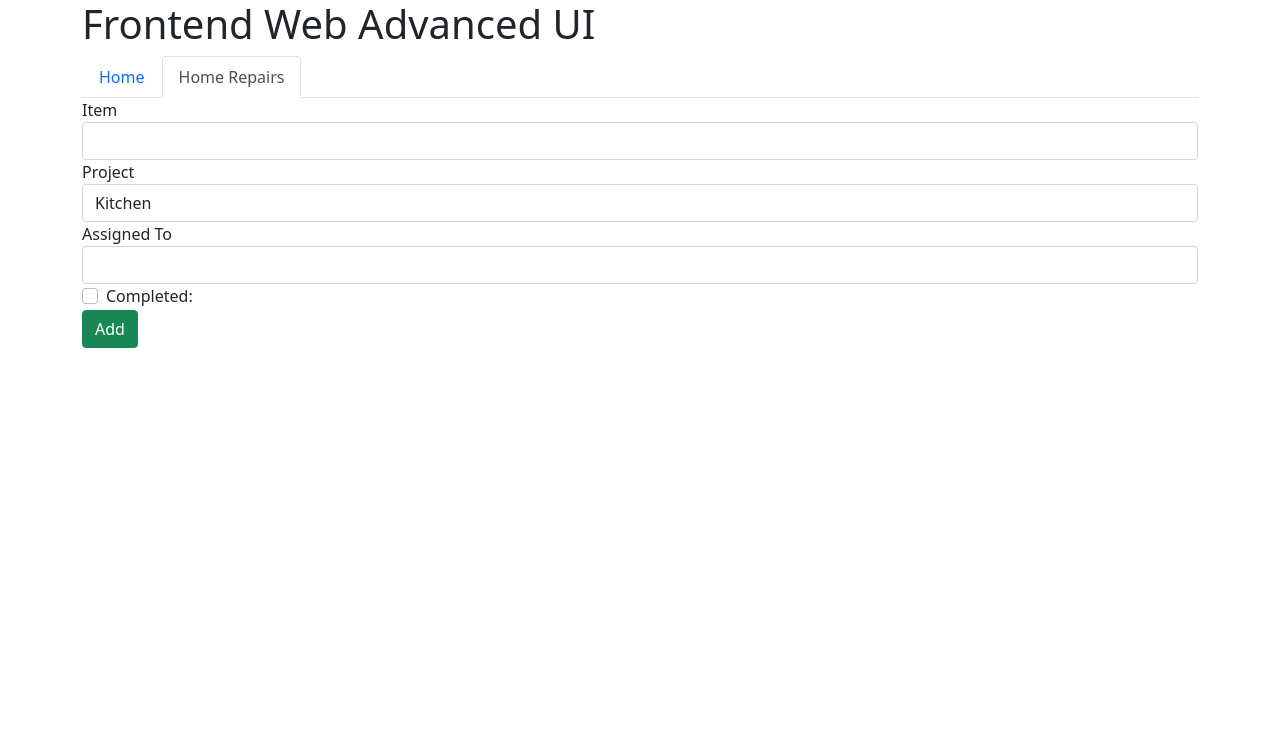
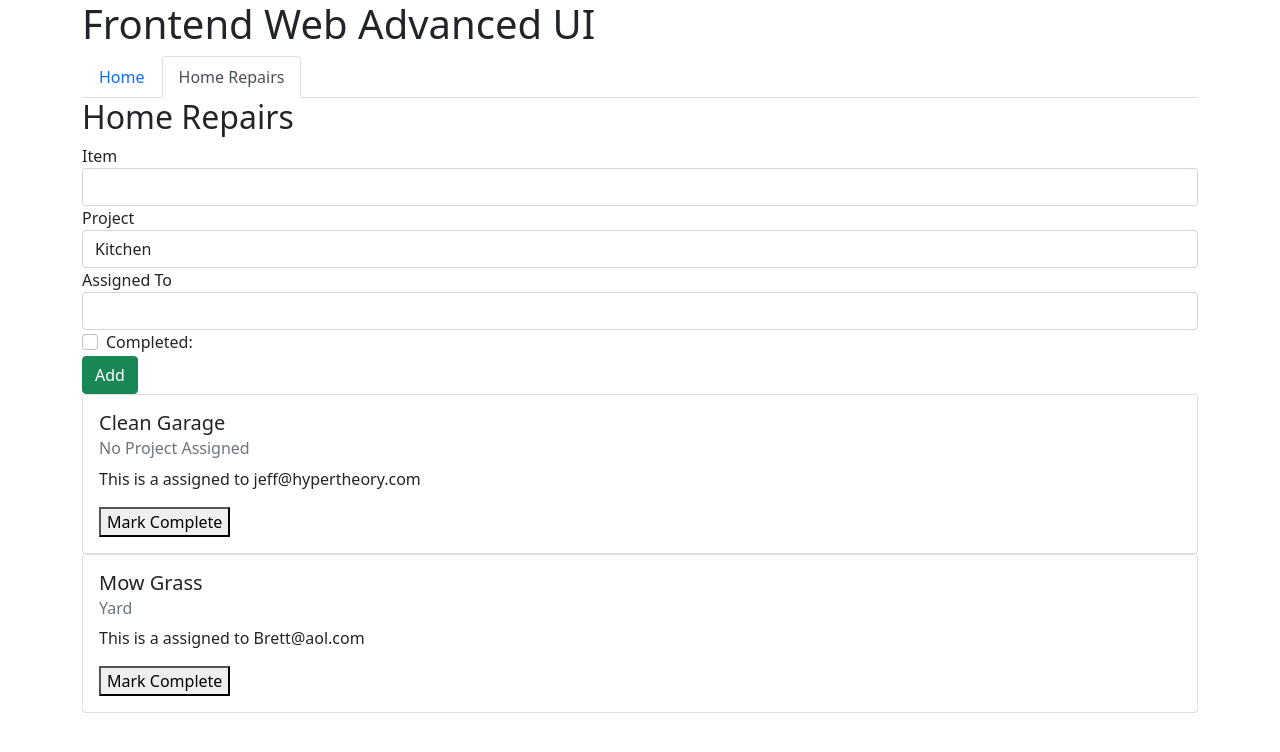
Before and after one commit to cmorton9249/few-adv-ui-apr-2021, an Angular app: page /home-repairs in a window 1280 px wide. Shown: the top 752 px of the page. Built offline with nearby package versions, Linux system fonts and the light colour scheme.

Commit message:
Before Redux

```diff
--- a/src/app/components/home-repair-entry/home-repair-entry.component.html
+++ b/src/app/components/home-repair-entry/home-repair-entry.component.html
@@ -5,6 +5,14 @@
     <input class="form-control"
            name="item"
            formControlName="item">
+  </div>
+  <div class="alert alert-danger"
+       *ngIf="item.errors && (item.touched || item.dirty)">
+    <p *ngIf="item.errors.required">This is required.</p>
+    <p *ngIf="item.errors.minlength">Not Long Enough!
+      it has to be {{ item.errors?.minlength.requiredLength }} and it is now
+      {{ item.errors?.minlength.actualLength}}
+    </p>
   </div>
   <div class="form-group">
     <label for="project">Project</label>
@@ -17,6 +25,13 @@
     <input class="form-control"
            name="assignedTo"
            formControlName="assignedTo">
+    <div class="alert alert-danger"
+         *ngIf="assignedTo.errors && (assignedTo.touched || assignedTo.dirty)">
+      <p *ngIf="assignedTo.errors?.required">This is required.</p>
+      <p *ngIf="assignedTo.errors?.email">
+        We need a valid email address.
+      </p>
+    </div>
   </div>
   <div class="form-check">
     <input class="form-check-input"
--- a/src/app/components/home-repair-entry/home-repair-entry.component.ts
+++ b/src/app/components/home-repair-entry/home-repair-entry.component.ts
@@ -1,5 +1,6 @@
-import { Component, OnInit } from '@angular/core';
-import { FormBuilder, FormGroup } from '@angular/forms';
+import { Component, EventEmitter, OnInit, Output } from '@angular/core';
+import { AbstractControl, FormBuilder, FormGroup, Validators } from '@angular/forms';
+import { HomeRepairModel } from 'src/app/models';
 
 @Component({
   selector: 'app-home-repair-entry',
@@ -8,19 +9,28 @@ import { FormBuilder, FormGroup } from '@angular/forms';
 })
 export class HomeRepairEntryComponent implements OnInit {
 
+  @Output() itemAdded = new EventEmitter<HomeRepairModel>();
   form: FormGroup;
   constructor(private formBuilder: FormBuilder) { }
 
   ngOnInit(): void {
     this.form = this.formBuilder.group({
-      item: ['', []],
+      item: ['', [Validators.required, Validators.minLength(5)]],
       project: ['Kitchen', []],
       completed: [false, []],
-      assignedTo: ['', []]
+      assignedTo: ['', [Validators.required, Validators.email]]
     })
   }
 
+
+  get item(): AbstractControl { return this.form.get('item'); }
+  get project(): AbstractControl { return this.form.get('project'); }
+  get completed(): AbstractControl { return this.form.get('completed'); }
+  get assignedTo(): AbstractControl { return this.form.get('assignedTo'); }
+
   submit() {
-    console.log(this.form.value);
+    if (this.form.valid) {
+      this.itemAdded.emit(this.form.value);
+    }
   }
 }
--- a/src/app/components/home-repair-list/home-repair-list.component.html
+++ b/src/app/components/home-repair-list/home-repair-list.component.html
@@ -1 +1,11 @@
-<p>home-repair-list works!</p>
+<div class="card"
+     *ngFor="let item of list">
+  <div class="card-body">
+    <h5 class="card-title">{{ item.item }}</h5>
+    <h6 class="card-subtitle mb-2 text-muted">{{ item.project || 'No Project Assigned' }}</h6>
+    <p class="card-text">This is a assigned to {{ item.assignedTo }}</p>
+
+    <button *ngIf="!item.completed"
+            class="card-link">Mark Complete</button>
+  </div>
+</div>
--- a/src/app/components/home-repair-list/home-repair-list.component.ts
+++ b/src/app/components/home-repair-list/home-repair-list.component.ts
@@ -1,4 +1,5 @@
-import { Component, OnInit } from '@angular/core';
+import { Component, Input, OnInit } from '@angular/core';
+import { HomeRepairModel } from 'src/app/models';
 
 @Component({
   selector: 'app-home-repair-list',
@@ -7,6 +8,8 @@ import { Component, OnInit } from '@angular/core';
 })
 export class HomeRepairListComponent implements OnInit {
 
+  @Input() list: HomeRepairModel[];
+
   constructor() { }
 
   ngOnInit(): void {
--- a/src/app/containers/home-repairs/home-repairs.component.html
+++ b/src/app/containers/home-repairs/home-repairs.component.html
@@ -1 +1,9 @@
-<app-home-repair-entry></app-home-repair-entry>
+<header>
+  <h2>Home Repairs</h2>
+</header>
+<section>
+  <app-home-repair-entry (itemAdded)="onItemAdded($event)"></app-home-repair-entry>
+</section>
+<section>
+  <app-home-repair-list [list]="stuffToDo"></app-home-repair-list>
+</section>
--- a/src/app/containers/home-repairs/home-repairs.component.ts
+++ b/src/app/containers/home-repairs/home-repairs.component.ts
@@ -1,4 +1,5 @@
 import { Component, OnInit } from '@angular/core';
+import { HomeRepairModel } from 'src/app/models';
 
 @Component({
   selector: 'app-home-repairs',
@@ -6,10 +7,18 @@ import { Component, OnInit } from '@angular/core';
   styleUrls: ['./home-repairs.component.css']
 })
 export class HomeRepairsComponent implements OnInit {
-
+  id: 3;
+  stuffToDo: HomeRepairModel[] = [
+    { id: '1', item: 'Clean Garage', completed: false, assignedTo: 'jeff@hypertheory.com' },
+    { id: '2', item: 'Mow Grass', completed: false, assignedTo: 'Brett@aol.com', project: 'Yard' }
+  ]
   constructor() { }
 
   ngOnInit(): void {
   }
 
+  onItemAdded(item: HomeRepairModel) {
+    item = { id: this.id++, ...item };
+    this.stuffToDo = [item, ...this.stuffToDo];
+  }
 }
--- /dev/null
+++ b/src/app/models/index.ts
@@ -0,0 +1 @@
+export * from './home-repairs.model';
```
Also changed, not shown: src/app/models/home-repairs.model.ts (added, +7 -0 lines).
